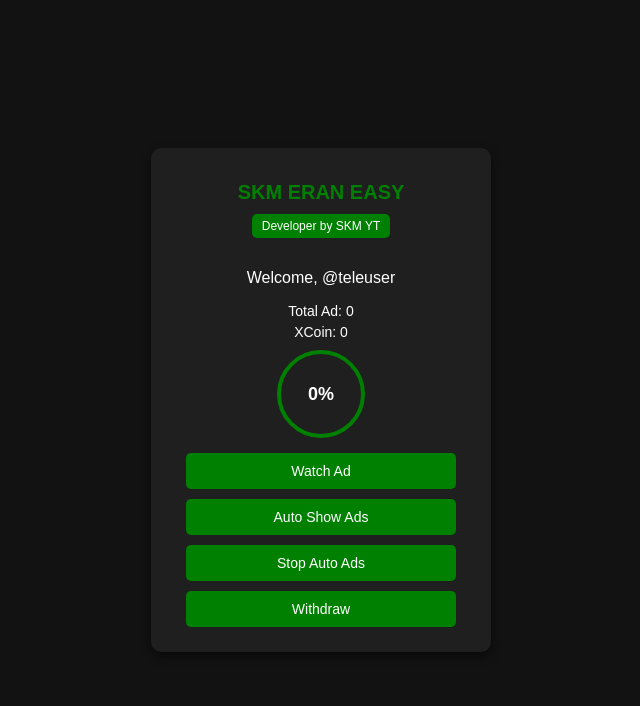
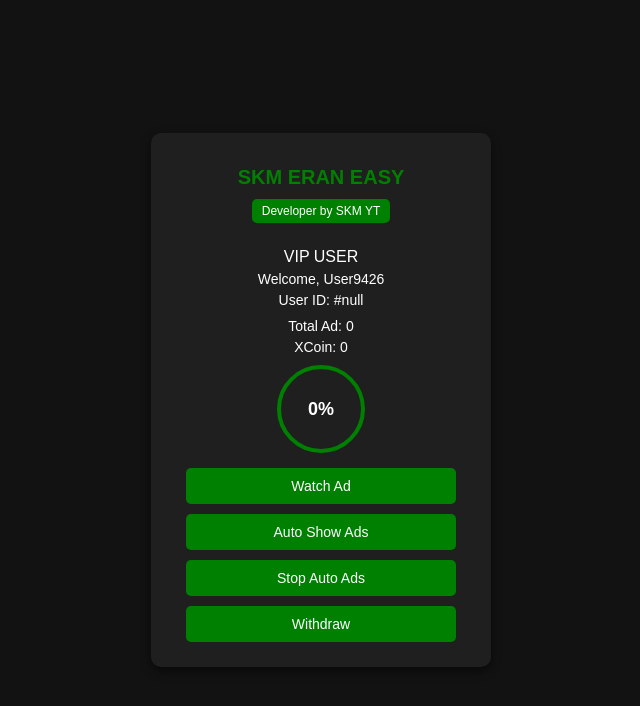
Before and after one commit to Munna069/XMoney-coin, a plain HTML site: page index.html in a window 1280 px wide. Shown: the whole page, without its empty margins (319-959 px from the left). Drawn offline with Linux system fonts and the light colour scheme.

Commit message:
Add files via upload

```diff
--- a/index.html
+++ b/index.html
@@ -254,11 +254,12 @@
 
         <!-- Display User Info -->
 
-        <div class="user_info">
-
-            <p>Welcome, <span id="user-name"></span></p>
-
-        </div>
+        <div class="content">
+            <div class="user-info">
+                <div class="user-badge">VIP USER</div>
+                <p>Welcome, <span id="user-name">User123</span></p>
+                <p>User ID: <span id="user-id">#USR-7694</span></p>
+            </div>
 
 
         <div class="stats">
@@ -336,9 +337,9 @@
 
         // Simulate user name from Telegram User ID (replace with actual logic to get user info)
 
-        const telegramUserName = "@teleuser"; // Replace this line with the actual logic to fetch username
-
-        document.getElementById("user-name").textContent = telegramUserName;
+        userId = localStorage.getItem('userId');
+            document.getElementById('user-id').textContent = `#${userId}`;
+            document.getElementById('user-name').textContent = `User${Math.floor(1000 + Math.random() * 9000)}`;
 
 
         // Check if user data is saved in localStorage
@@ -370,7 +371,7 @@
 
                     document.getElementById('watched-ads').textContent = watchedAdsCount;
 
-                    earnedPoints += 1000.01; // Add 0.01 points per ad watched
+                    earnedPoints += 0.01; // Add 0.01 points per ad watched
 
                     document.getElementById('earned-points').textContent = earnedPoints.toFixed(2);
 
```
